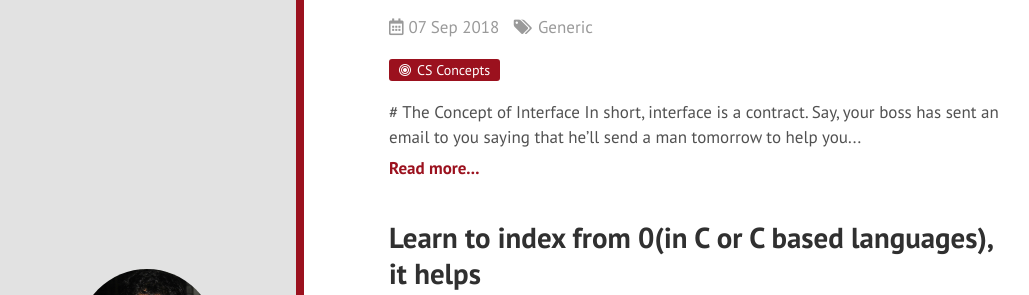
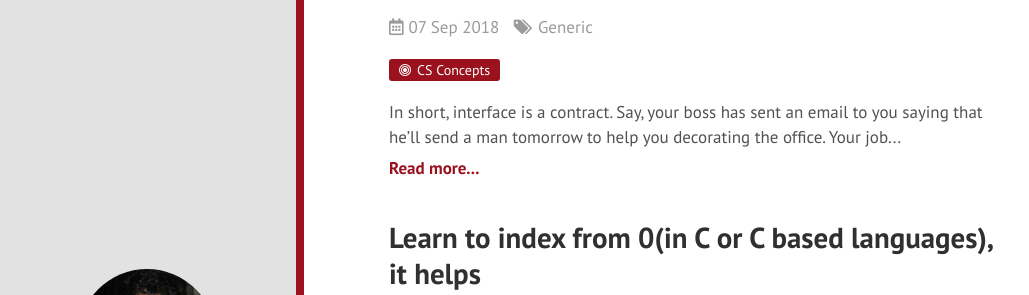
Before and after one commit to khanrn/codemascot.github.io, a Jekyll site: the page built from index.html, in a window 1280 px wide and 900 px high. Shown: the part 135-430 px from the top of the window, without its empty margins (2-1031 px from the left). Built offline with Jekyll 4.4.1, drawn with Linux system fonts in a browser that asks for light colours; nearby versions of some CDN libraries; some web fonts are replaced; the list of posts is cut into pages by our own code.

Commit message:
Heading Fix

````diff
--- a/_posts/2018-09-07-Interface-the-tool-to-improve-your-code-architecture.md
+++ b/_posts/2018-09-07-Interface-the-tool-to-improve-your-code-architecture.md
@@ -5,8 +5,7 @@ categories: Generic
 topics: CS Concepts
 ---
 
-## \# The Concept of Interface
-	In short, interface is a contract. Say, your boss has sent an email to you saying that he’ll send a man tomorrow to help you decorating the office. Your job is to use the man’s skill to renovate your office. In the email, your boss has described that a blue dressed person with an orange color cap will be at the office tomorrow. He will come in a maintenance van and with a tool box. Now if we put the man’s above description in below categories then it’ll be like-
+In short, interface is a contract. Say, your boss has sent an email to you saying that he’ll send a man tomorrow to help you decorating the office. Your job is to use the man’s skill to renovate your office. In the email, your boss has described that a blue dressed person with an orange color cap will be at the office tomorrow. He will come in a maintenance van and with a tool box. Now if we put the man’s above description in below categories then it’ll be like-
 
 ```
 Predefined Properties
````
